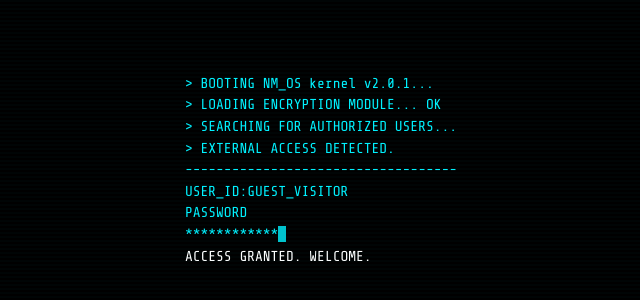
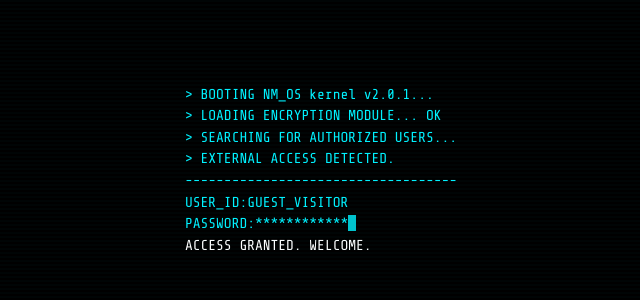
Before and after one commit to Morio3079/PORTFOLIO_NM, a plain HTML site: page index.html in a window 1280 px wide. Shown: the part 230-530 px from the top of the page, without its empty margins (255-895 px from the left). Drawn offline with nearby package versions, Linux system fonts and the light colour scheme.

Commit message:
Add files via upload

```diff
--- a/index.html
+++ b/index.html
@@ -17,9 +17,8 @@
             <div id="login-form" class="login-form" style="display: none;">
                 <p class="sys-msg">-----------------------------------</p>
                 <p class="sys-msg">USER_ID:GUEST_VISITOR</p>
-                <p class="sys-msg">PASSWORD</p>
                 <div class="input-group">
-                    <span id="password-field"></span><span class="cursor"></span>
+                    <span id="password-field">PASSWORD:</span><span class="cursor"></span>
                 </div>
                 <div id="auth-status" class="auth-status"></div>
             </div>
```
